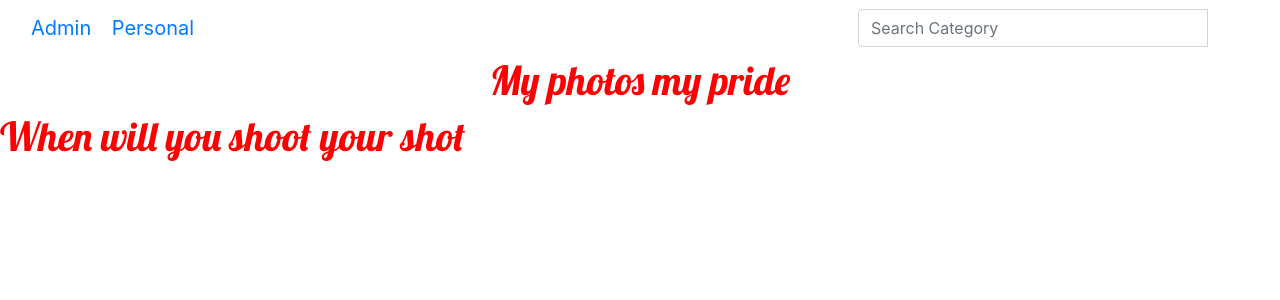
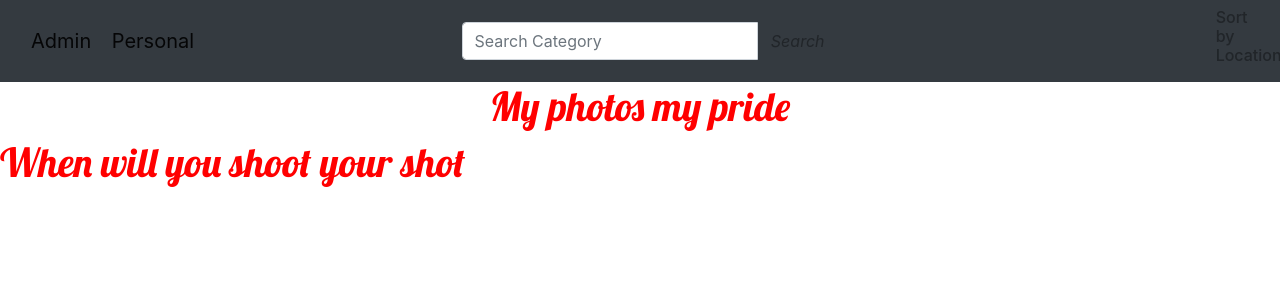
Before and after one commit to BeatriceWambui/my-gallery, a Django app: page / in a window 1280 px wide. Shown: the top 300 px of the page. Run offline with Django 3.2, Linux system fonts and the light colour scheme; data that the repository does not hold is empty; some libraries are stand-ins or nearby versions.

Commit message:
add a command for search by location

```diff
--- a/picha/templates/navbar.html
+++ b/picha/templates/navbar.html
@@ -6,7 +6,8 @@
   <meta name="viewport" content="width=device-width, initial-scale=1">
 </head>
 <body>
-<nav class="navbar navbar-inverse">
+<nav class=" navbar navbar-light bg-dark">
+
   <div class="container-fluid">
     <div class="navbar-header">
         <a class="navbar-brand" href="http://127.0.0.1:8000/admin/">Admin</a>
@@ -19,11 +20,23 @@
         <div class="input-group">
           <input type="text" class="form-control" placeholder="Search Category" name="image">
           <div class="input-group-btn">
-            <button class="btn btn-default" type="submit"><i class="glyphicon glyphicon-search"></i></button>
           </div>
+
+          <button class="btn btn-default" type="submit"><i class="glyphicon glyphicon-search">Search</i></button>
         </div>
 
       </form>
+    </div>
+    <div class="row">
+        <div class="col-md-8"></div>
+        <div class="col-md-4">
+            <h6>Sort by Location:</h6>
+            {% for locations in location%}
+            <a href="{% url 'search_location' locations.id %}">
+               <p class="d-inline">{{locations.name}}</p>
+            </a>
+            {% endfor %}
+        </div>
     </div>
 
   </div>
```
